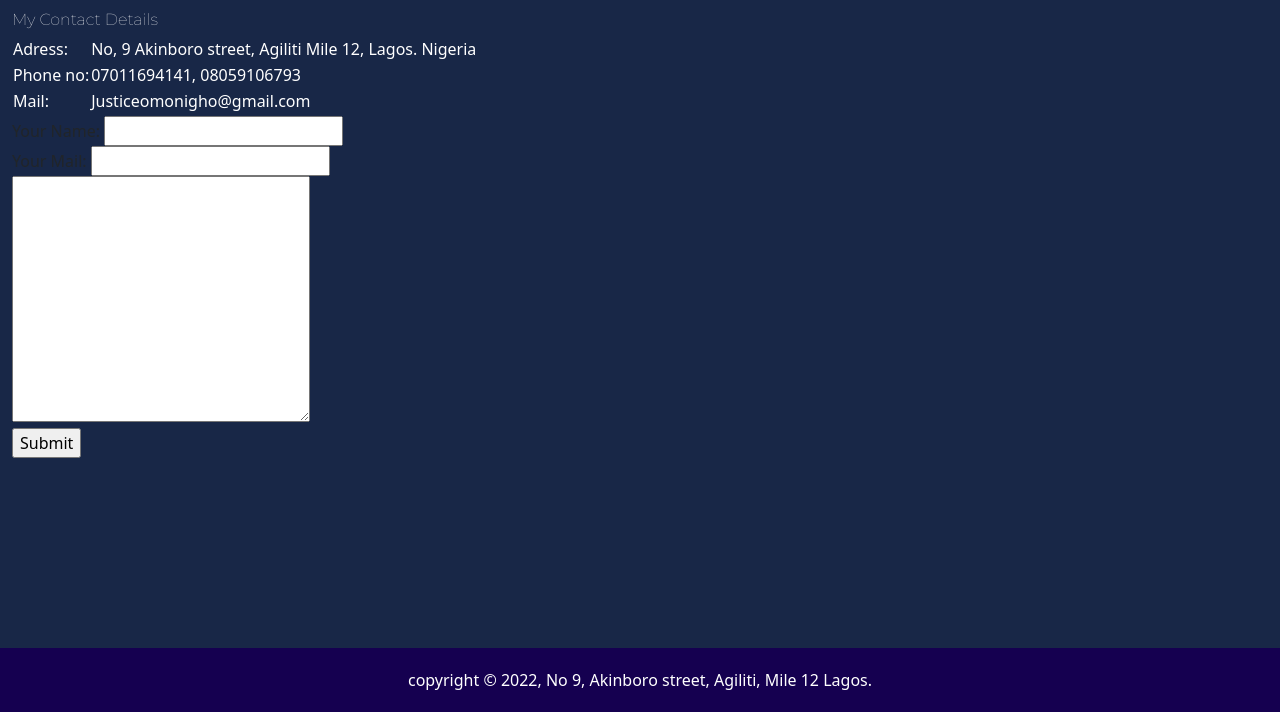
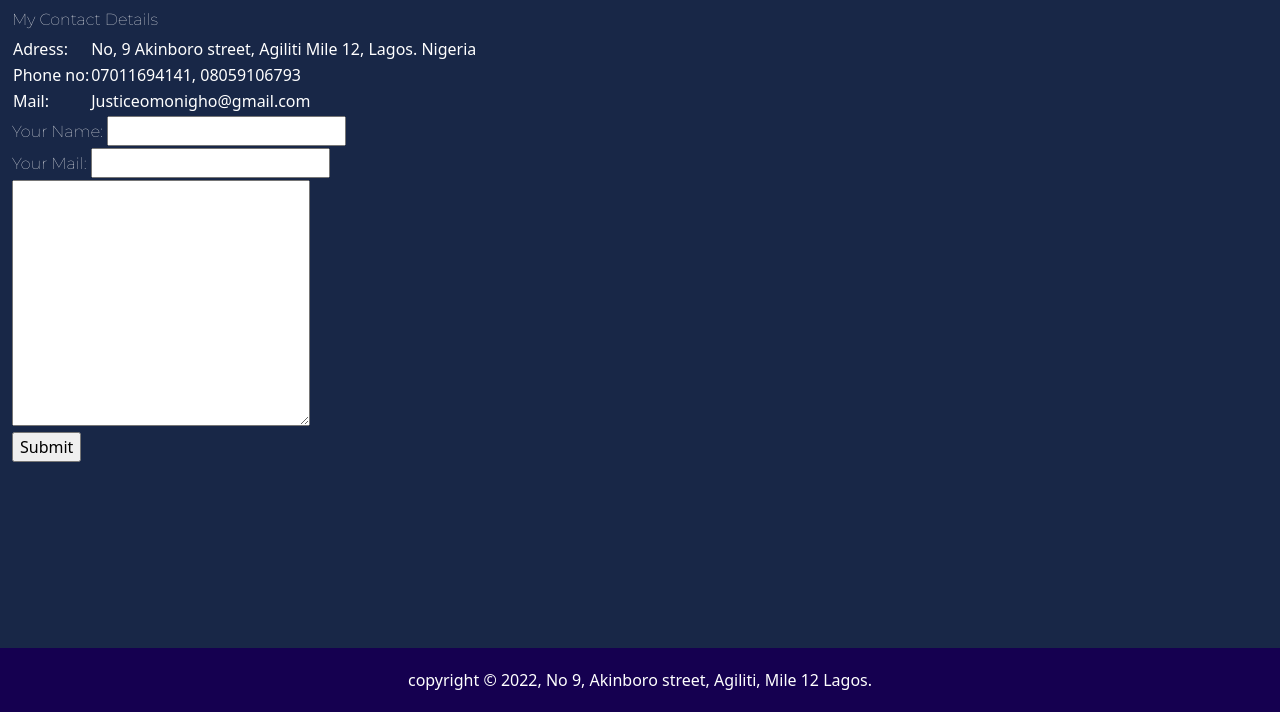
Before and after one commit to JUNEBusiness/Homepage, a plain HTML site: page contact.html in a window 1280 px wide. Shown: the part 88-800 px from the top of the page. Drawn offline with nearby package versions, Linux system fonts and the light colour scheme.

Commit message:
Update contact.html

```diff
--- a/contact.html
+++ b/contact.html
@@ -49,9 +49,9 @@
                     </tbody>
                 </table>
                 <form action="mailto:justiceomonigho@gmail.com" method="post">
-                    <label for="Name">Your Name:</label>
+                    <label for="Name"><p>Your Name:</p></label>
                     <input type="text"><br>
-                    <label for="mail">Your Mail:</label>
+                    <label for="mail"><p>Your Mail:</p></label>
                     <input type="mail"><br>
                     <textarea name="" id="" cols="30" rows="10" enctype="text/plain"></textarea><br>
                     <input type="submit">
```
